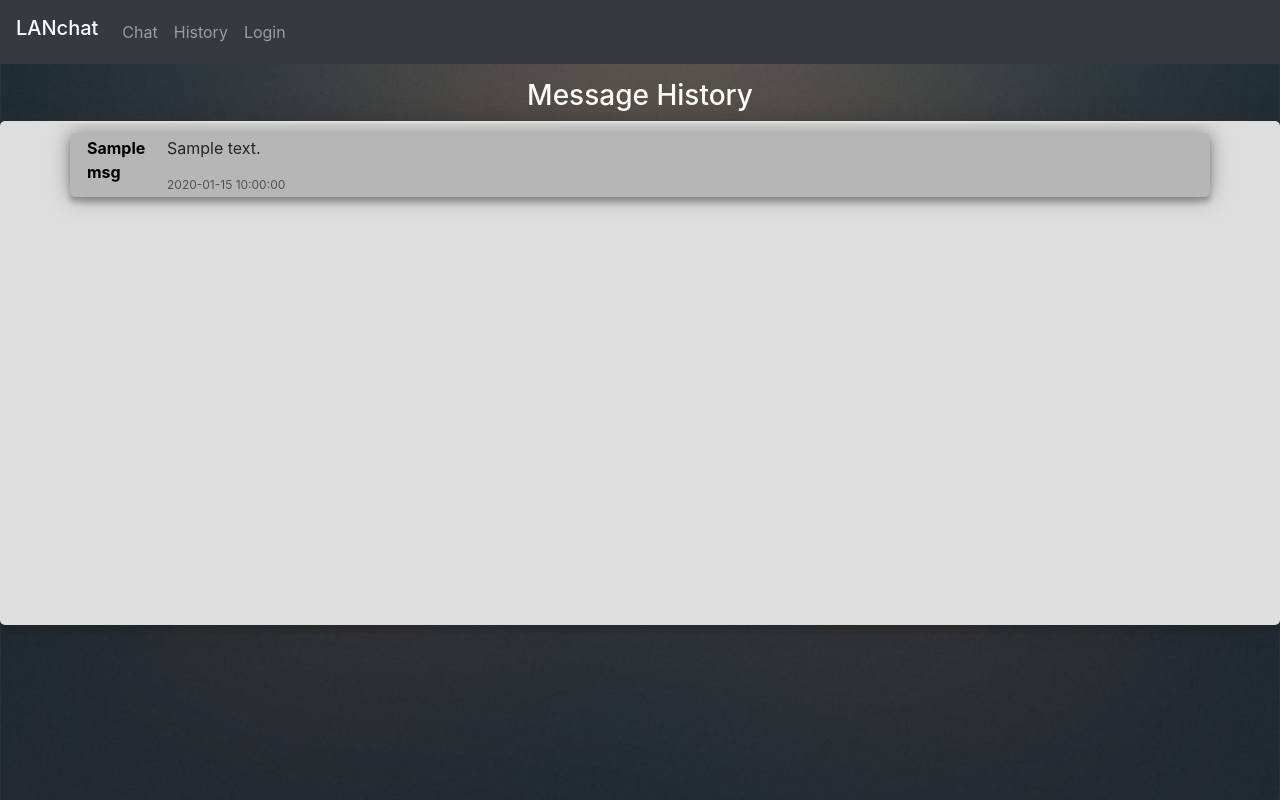
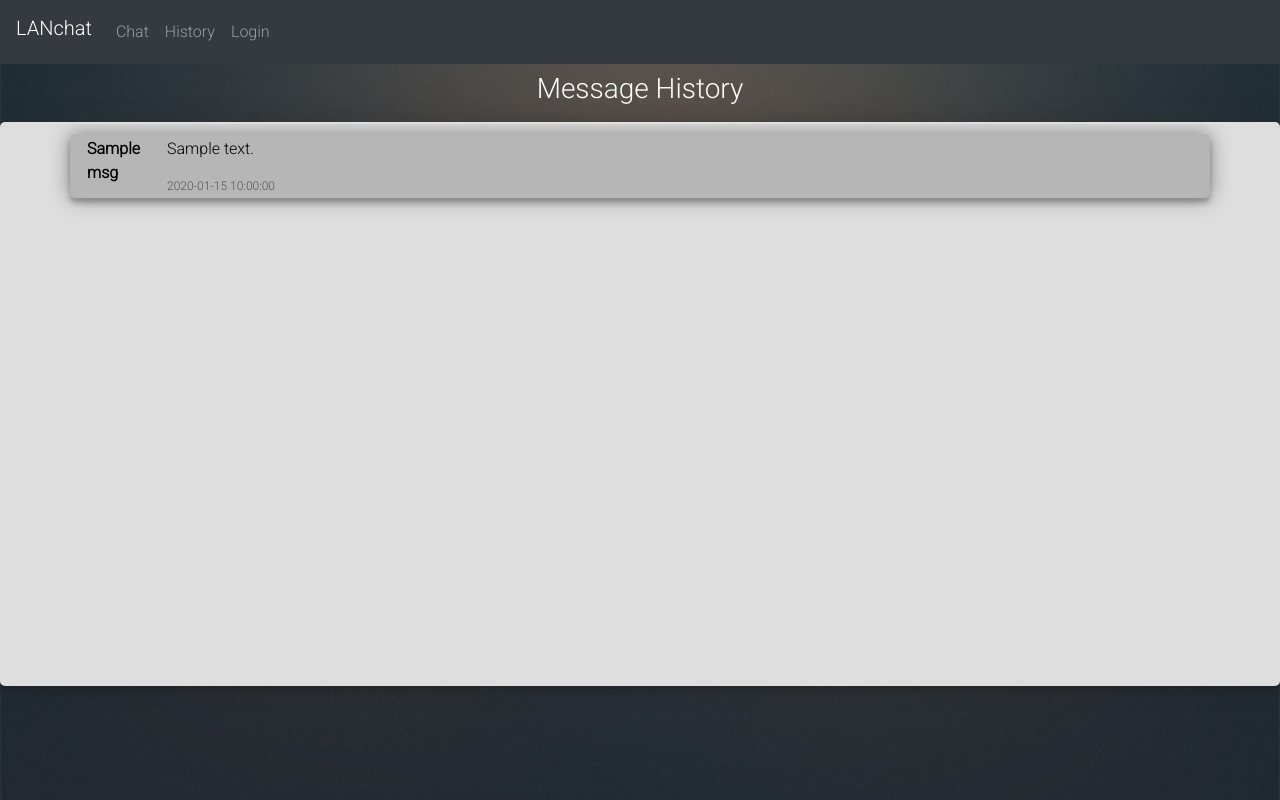
Before and after one commit to bcbecker/LANchat, a Flask app: template lanchat/app/templates/history.html in a window 1280 px wide. Run offline with Flask 2, Linux system fonts and the light colour scheme; the template is opened without the code that fills it: most values are stand-ins (such as "Sample title", 1, 10 or a date in 2020); data that the repository does not hold is empty; some libraries are stand-ins or nearby versions.

Commit message:
Clean up front end styling
Moved some styling tags into css for best practices

```diff
--- a/lanchat/app/static/main.css
+++ b/lanchat/app/static/main.css
@@ -1,5 +1,13 @@
 @import url('https://fonts.googleapis.com/css?family=Roboto:300');
 @import "compass/css3";
+
+
+* {
+    box-sizing: border-box;
+    margin: 0;
+    padding: 0;
+    font-family: "Roboto", sans-serif;
+}
 
 /* Background image */
 .bg {
@@ -8,8 +16,9 @@
     left: 0;
     width: 100%;
     height: 100vh;
+    background-size: cover;
     background-color: #212931;
-    background-size: cover;
+    background-image: url('./images/bg.jpg')
 }
 
 .nav-header-color {
@@ -38,6 +47,7 @@
 
 /* Darker chat container */
 .darker {
+    color:#000;
     border: 2px solid #b6b6b6;
     background-color: #b6b6b6;
     box-shadow: 0 0 20px 0 rgba(43, 43, 43, 0.5), 0 5px 5px 0 rgba(20, 20, 20, 0.25);
@@ -100,7 +110,6 @@
 }
 
 .form input {
-    font-family: "Roboto", sans-serif;
     outline: 0;
     background: #e7e7e7;
     width: 100%;
@@ -133,3 +142,7 @@
     color: #5a5858;
     font-size: 12px;
 }
+
+div #messages {
+    overflow-y: scroll; height:500px;
+}
--- a/lanchat/app/templates/base.html
+++ b/lanchat/app/templates/base.html
@@ -9,7 +9,7 @@
     <title>{% block title %}{% endblock %}</title>
   </head>
 <!--Main nav bar with href to other templates-->
-  <body class="bg bg-image" style="background-image: url('static/images/bg.jpg');">
+  <body class="bg">
     <nav class="navbar navbar-expand-lg navbar-dark bg-dark">
       <h1 class="navbar-brand" href="#">LANchat</h1>
       <button
@@ -34,7 +34,6 @@
     {% with messages = get_flashed_messages(with_categories=true) %}
     {% if messages %}
       {% for category, message in messages %}
-      <!--Must match category in auth-->
       {% if category == 'error' %}
       <div class="alert alert-danger" role="alert">
         {{ message }}
--- a/lanchat/app/templates/history.html
+++ b/lanchat/app/templates/history.html
@@ -1,18 +1,17 @@
-<!--Extend template for the history display-->
 {% extends "base.html" %}
 
 {% block title %}Message History{% endblock %}
 
 {% block content %}
-<div class="row" style="padding-top:15px;" >
+<div class="row pt-2 pb-2" >
     <div class="col"></div>
     <div class="col-auto nav-header-color"><p class="h3" align="center" >Message History</p></div>
     <div class="col"></div>
 </div>
 <div class="message-container">
-    <div class="overflow-auto" class="msgs" id="messagesHistory" style="overflow-y: scroll; height:500px;">
+    <div id="messages" class="overflow-auto msgs" id="messagesHistory">
         {% for msg in history %}
-            <div class="container darker"><b style="color:#000" class="left">{{msg["name"]}}</b><p> {{msg["message"]}}</p><span class="time-left">{{msg["time"]}}</span></div>
+            <div class="container darker"><b class="left">{{msg["name"]}}</b><p> {{msg["message"]}}</p><span class="time-left">{{msg["time"]}}</span></div>
         {% endfor %}
     </div>
 </div>
--- a/lanchat/app/templates/login.html
+++ b/lanchat/app/templates/login.html
@@ -1,10 +1,9 @@
-<!--Extend template for login page/form-->
 {% extends "base.html" %}
 
 {% block title %}Login{% endblock %}
 
 {% block content %}
-<div class="row" style="padding-top:15px;" >
+<div class="row pt-2 pb-2" >
   <div class="col"></div>
   <div class="col-auto nav-header-color"><p class="h3" align="center">Login</p></div>
   <div class="col"></div>
```
Also changed, not shown: lanchat/app/templates/index.html (+4 -5 lines).
